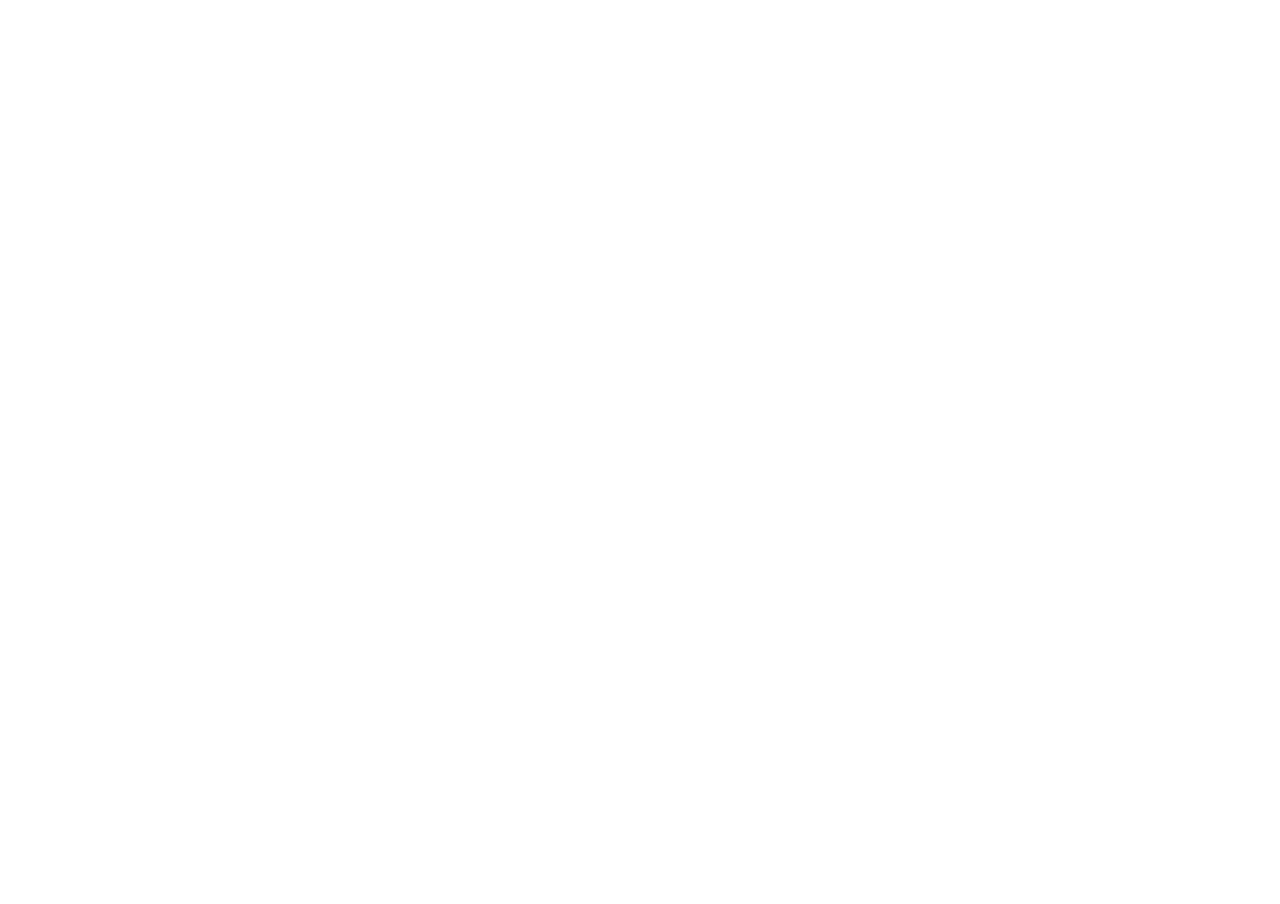
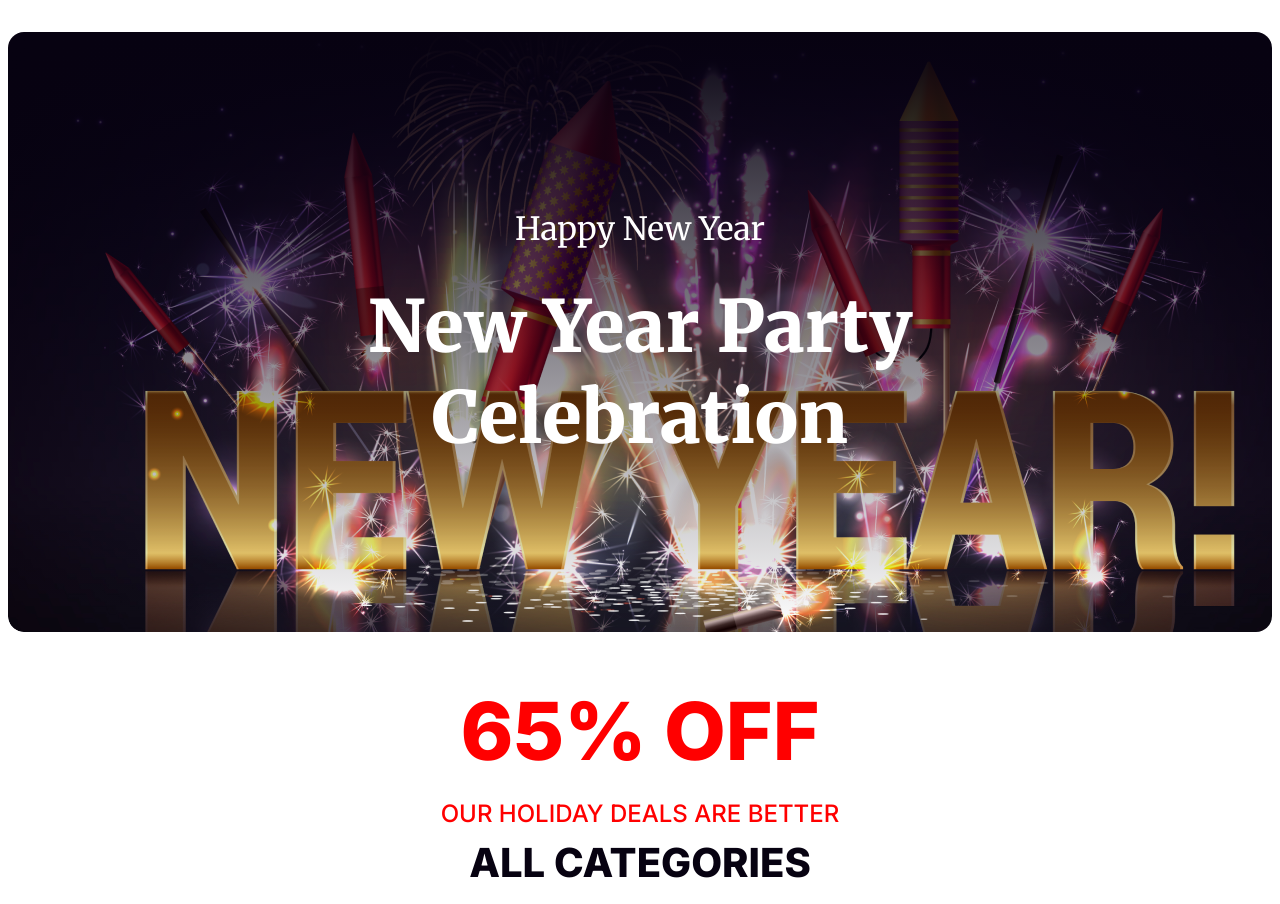
Before and after one commit to thrifat007/new-year-2024, a plain HTML site: page index.html in a window 1280 px wide. Shown: the top 904 px of the page. Before the commit the page ends 800 px from the top, so only its background shows below. Drawn offline with Linux system fonts and the light colour scheme.

Commit message:
:sparkles: header and offer section styled

```diff
--- a/index.html
+++ b/index.html
@@ -20,5 +20,28 @@
       rel="stylesheet"
     />
   </head>
-  <body></body>
+  <body>
+    <header>
+      <!-- Hero Section Start Here -->
+      <section class="heading-img">
+        <p class="header-sub-title">Happy New Year</p>
+        <h1 class="section-title">New Year Party <br />Celebration</h1>
+      </section>
+    </header>
+    <!-- Hero Section End Here -->
+    <main>
+      <!-- Offer Section Start Here -->
+      <section>
+        <div>
+          <h1 class="offer-headline">65% OFF</h1>
+          <h3 class="offer-sub-title">OUR HOLIDAY DEALS ARE BETTER</h3>
+          <h2 class="offer-categories">ALL CATEGORIES</h2>
+          <img class="offer-img" src="resources/New Year Photo.png" alt="" />
+        </div>
+      </section>
+      <!-- Offer Section End Here -->
+    </main>
+
+    <footer></footer>
+  </body>
 </html>
--- a/style.css
+++ b/style.css
@@ -0,0 +1,64 @@
+body {
+  font-family: "Inter", sans-serif;
+  font-family: "Merriweather", serif;
+}
+/* Heading Part Style */
+.heading-img {
+  background-image: linear-gradient(180deg, #070211 0%, rgba(7, 2, 17, 0) 100%),
+    url(../resources/Banner\ Image.png);
+  max-width: 1320px;
+  height: 600px;
+  margin-left: auto;
+  margin-right: auto;
+  margin-bottom: 50px;
+  border-radius: 16px;
+}
+.header-sub-title {
+  color: #fff;
+  text-align: center;
+  font-size: 32px;
+  font-weight: 400;
+  font-family: Merriweather;
+  padding-top: 177px;
+}
+.section-title {
+  color: #fff;
+  font-size: 72px;
+  font-weight: 900;
+  text-align: center;
+  margin-top: 0px;
+}
+/* Offer related style */
+.offer-headline {
+  color: #f00;
+  text-align: center;
+  font-family: Inter;
+  font-size: 80px;
+  font-weight: 700;
+  margin: 0;
+  padding-bottom: 20px;
+}
+
+.offer-sub-title {
+  color: #f00;
+  text-align: center;
+  font-family: Inter;
+  font-size: 24px;
+  font-weight: 500;
+  margin: 0;
+}
+
+.offer-categories {
+  color: #070211;
+  text-align: center;
+  font-family: Inter;
+  font-size: 40px;
+  font-weight: 700;
+  margin: 0;
+  padding-top: 10px;
+  margin-bottom: 20px;
+}
+.offer-img {
+  display: block;
+  margin: 0 auto;
+}
```
